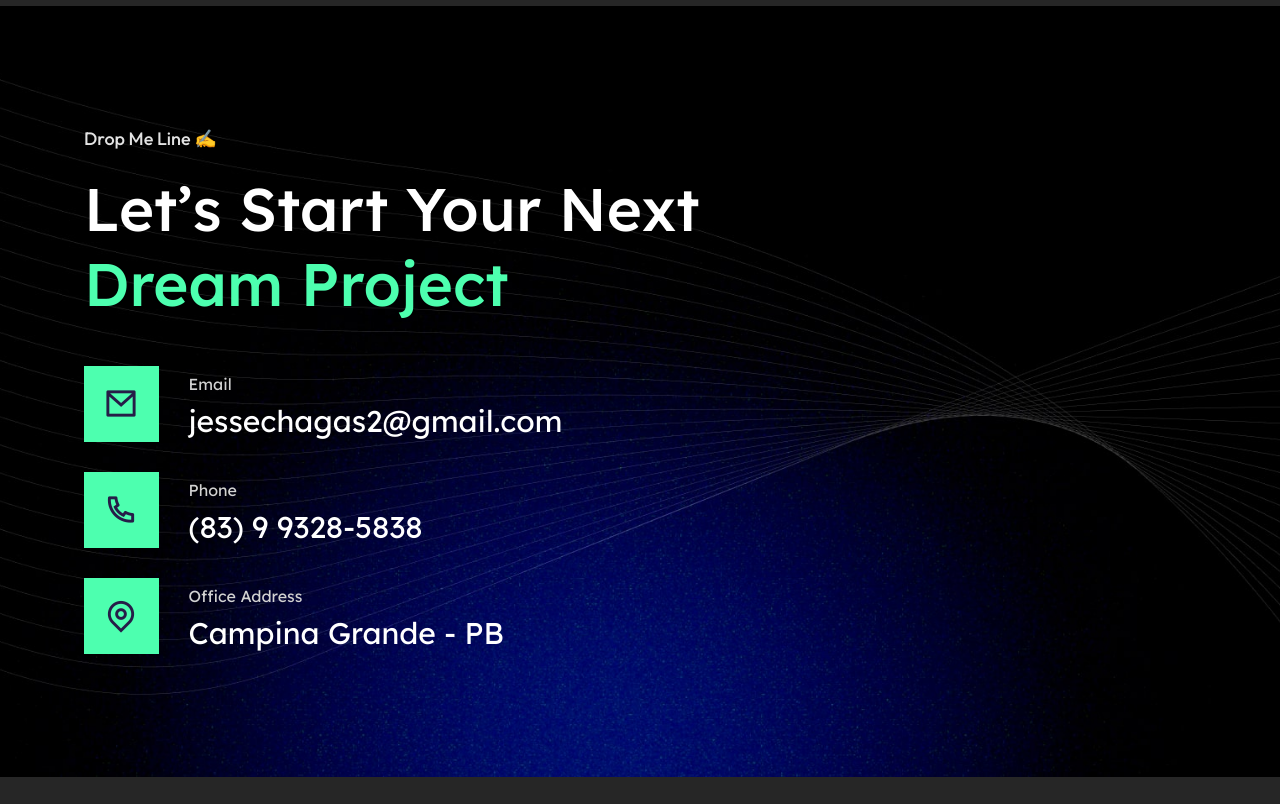
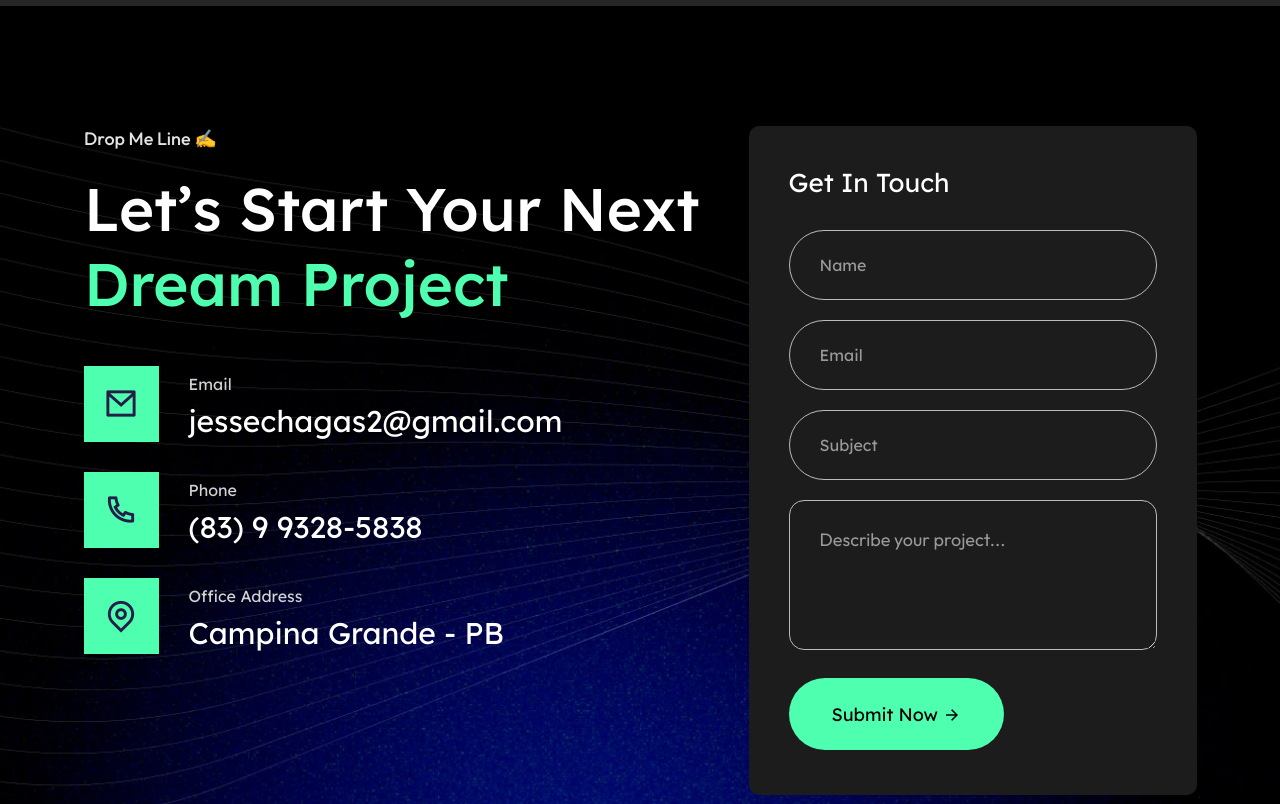
Before and after one commit to JesseChagas/portfolio, a plain HTML site: page index.html in a window 1280 px wide. Shown: the part 5000-5804 px from the top of the page. Drawn offline with Linux system fonts and the light colour scheme; animation ran at ten frames a second.

Commit message:
Update index.html

```diff
--- a/index.html
+++ b/index.html
@@ -1151,6 +1151,38 @@
                                     </div>
                                 </div>
                             </div>
+                            <div class="col-lg-5" data-sal="slide-right" data-sal-duration="800">
+                                <div class="project-form-box">
+                                    <h5 class="title">Get In Touch</h5>
+                                    <div class="project-input sc-mb-20">
+                                        <input type="text" id="name" name="name" placeholder="Name" required="" />
+                                    </div>
+                                    <div class="project-input sc-mb-20">
+                                        <input type="text" id="emailOne" name="email" placeholder="Email" required="" />
+                                    </div>
+                                    <div class="project-input sc-mb-20">
+                                        <input
+                                            type="text"
+                                            id="SubjectTwo"
+                                            name="subject"
+                                            placeholder="Subject"
+                                            required=""
+                                        />
+                                    </div>
+                                    <div class="project-input sc-mb-20">
+                                        <textarea
+                                            id="message"
+                                            name="message"
+                                            placeholder="Describe your project..."
+                                        ></textarea>
+                                    </div>
+                                    <div class="submit-form">
+                                        <button type="submit" value="submit">
+                                            Submit Now <i class="ri-arrow-right-line"></i>
+                                        </button>
+                                    </div>
+                                </div>
+                            </div>
                         </div>
                     </div>
                 </div>
```
